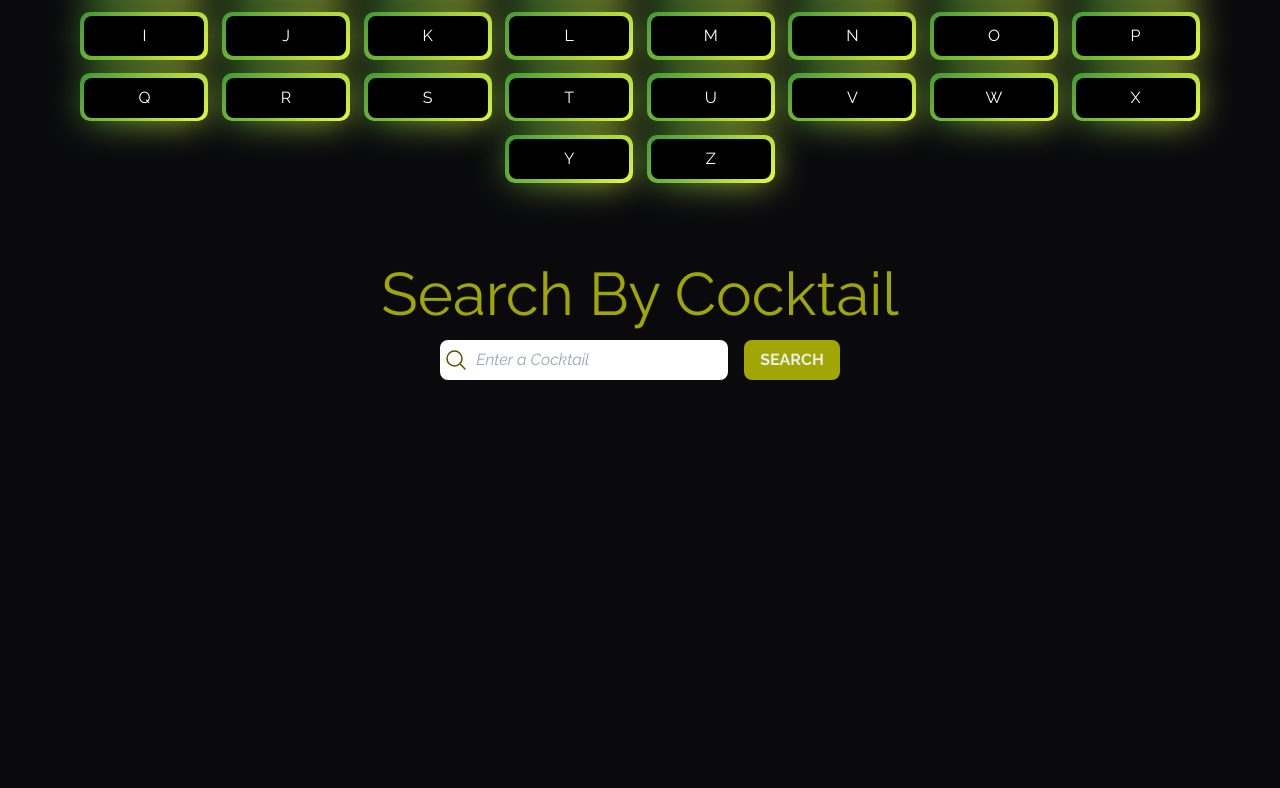
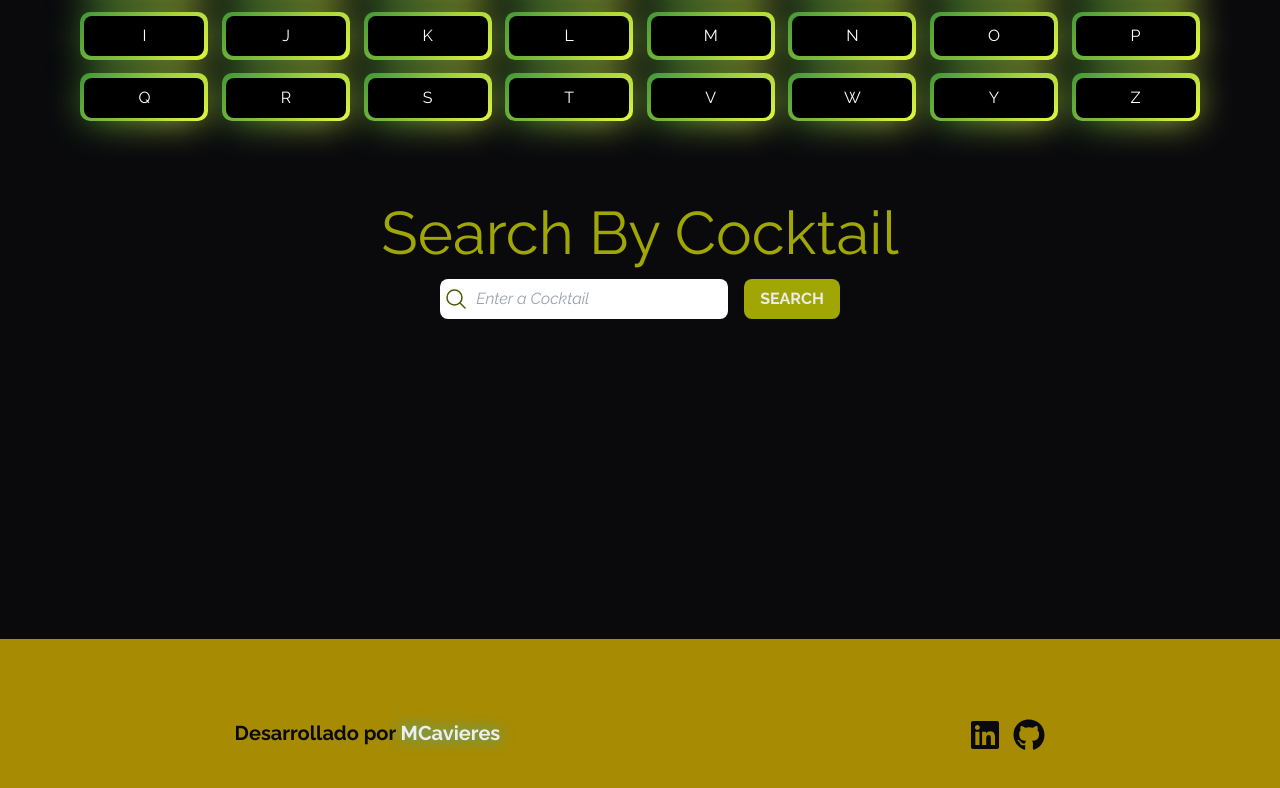
Before and after one commit to MacarenaCavieres/cocktail-db-v2, a React (Vite) app: page /search in a window 1280 px wide. Shown: the part 734-1522 px from the top of the page. Before the commit the page ends 1338 px from the top, so only its background shows below. Built offline with nearby package versions, Linux system fonts and the light colour scheme.

Commit message:
se agrega footer

```diff
--- a/package.json
+++ b/package.json
@@ -15,6 +15,7 @@
     "axios": "^1.7.7",
     "react": "^18.3.1",
     "react-dom": "^18.3.1",
+    "react-icons": "^5.3.0",
     "react-router-dom": "^6.27.0",
     "zod": "^3.23.8",
     "zustand": "^5.0.0"
--- /dev/null
+++ b/src/components/Footer.tsx
@@ -0,0 +1,19 @@
+import { FaLinkedin, FaGithub } from "react-icons/fa";
+
+export default function Footer() {
+    return (
+        <footer className="bg-footer text-primary flex justify-around py-20">
+            <p className="text-xl font-bold">
+                Desarrollado por <span className="text-spanFooter drop-shadow-name-footer">MCavieres</span>
+            </p>
+            <div className="flex gap-3">
+                <a href="https://www.linkedin.com/in/macarena-cavieres-rubio/">
+                    <FaLinkedin size={"2rem"} height={"2rem"} />
+                </a>
+                <a href="https://github.com/MacarenaCavieres">
+                    <FaGithub size={"2rem"} height={"2rem"} />
+                </a>
+            </div>
+        </footer>
+    );
+}
--- a/src/layouts/Layout.tsx
+++ b/src/layouts/Layout.tsx
@@ -4,6 +4,7 @@ import Modal from "../components/Modal";
 import { useAppStore } from "../stores/useAppStore";
 import { useEffect } from "react";
 import Notification from "../components/Notification";
+import Footer from "../components/Footer";
 
 export default function Layout() {
     const loadFromStorage = useAppStore((state) => state.loadFromStorage);
@@ -15,13 +16,15 @@ export default function Layout() {
     return (
         <>
             <Header />
-            <main className="flex justify-center py-16 mx-6">
+            <main className="flex justify-center py-16 mx-6 mb-24">
                 <Outlet />
             </main>
 
             <Modal />
 
             <Notification />
+
+            <Footer />
         </>
     );
 }
--- a/src/router.tsx
+++ b/src/router.tsx
@@ -31,7 +31,6 @@ function AppRouter() {
                         path="/favorites"
                         element={
                             <Suspense fallback="Loading...">
-                                <SearchPage />
                                 <FavoritesPage />
                             </Suspense>
                         }
--- a/src/stores/searchSlice.ts
+++ b/src/stores/searchSlice.ts
@@ -5,6 +5,7 @@ import { Letter, Random } from "../types";
 export type SearchSliceType = {
     letter: string;
     search: Random;
+    drinkName: string;
     fetchByLetter: (letter: Letter["letter"]) => Promise<void>;
     fetchByName: (drinkName: string) => Promise<void>;
 };
@@ -14,9 +15,7 @@ export const createSearchSlice: StateCreator<SearchSliceType> = (set) => ({
     search: {
         drinks: [],
     },
-    searchName: {
-        drinks: [],
-    },
+    drinkName: "",
     fetchByLetter: async (letter) => {
         const search = await getByLetter(letter);
         set({
@@ -28,6 +27,13 @@ export const createSearchSlice: StateCreator<SearchSliceType> = (set) => ({
         const searchName = await getByName(drinkName);
         set({
             search: searchName,
+            letter: "",
+            drinkName,
         });
     },
+    // handleForm:(drinkName)=>{
+    //     set({
+    //         drinkName
+    //     })
+    // }
 });
--- a/src/views/SearchPage.tsx
+++ b/src/views/SearchPage.tsx
@@ -7,6 +7,7 @@ import { ChangeEvent, FormEvent, useMemo, useState } from "react";
 export default function SearchPage() {
     const letter = useAppStore((state) => state.letter);
     const search = useAppStore((state) => state.search);
+    const drinkName = useAppStore((state) => state.drinkName);
     const fetchByName = useAppStore((state) => state.fetchByName);
     const showNotification = useAppStore((state) => state.showNotification);
 
@@ -19,6 +20,9 @@ export default function SearchPage() {
 
         for (let i = 97; i <= 122; i++) {
             const letter = String.fromCharCode(i);
+            if (letter === "u" || letter === "x") {
+                continue;
+            }
             letterSet.push({ id: i, letter });
         }
         return letterSet;
@@ -46,7 +50,7 @@ export default function SearchPage() {
         fetchByName(drinkName);
     };
 
-    const isSearch = useMemo(() => search.drinks.length, [search]);
+    const isSearch = useMemo(() => drinkName, [search]);
 
     return (
         <div>
@@ -72,7 +76,10 @@ export default function SearchPage() {
                             placeholder="Enter a Cocktail"
                             onChange={handleChange}
                         />
-                        <MagnifyingGlassIcon className="h-6 w-6 text-secondary mr-2 absolute bottom-16 left-2 md:bottom-2 md:left-1" />
+                        <MagnifyingGlassIcon
+                            className="h-6 w-6 text-secondary mr-2 absolute bottom-16
+                        left-2 md:bottom-2 md:left-1"
+                        />
 
                         <button
                             type="submit"
@@ -90,8 +97,7 @@ export default function SearchPage() {
                 </h2>
             ) : isSearch ? (
                 <h2 className="text-4xl md:text-7xl text-tertiary text-center">
-                    Cocktails with the name{" "}
-                    <span className="capitalize drop-shadow-custom">{form.drinkName}</span>
+                    Cocktails with the name <span className="capitalize drop-shadow-custom">{drinkName}</span>
                 </h2>
             ) : (
                 ""
--- a/tailwind.config.js
+++ b/tailwind.config.js
@@ -9,6 +9,8 @@ export default {
                 tertiary: "#A0A603",
                 quaternary: "#ECECEC",
                 modal: "#36BA98",
+                footer: "#A68B03",
+                spanFooter: "#EEEEEE",
             },
             fontFamily: {
                 raleway: ["Raleway", "sans-serif"],
@@ -23,7 +25,8 @@ export default {
                 100: "30rem",
             },
             dropShadow: {
-                custom: "0 0 5px rgba(160, 166, 3, 0.7)",
+                custom: "0 0 5px rgba(245, 125, 31, 0.7)",
+                "name-footer": "0 0 7px rgba(0, 191, 255, 0.7)",
             },
         },
     },
```
Also changed, not shown: 1 other file (tests, documents, lock files or other folders).
